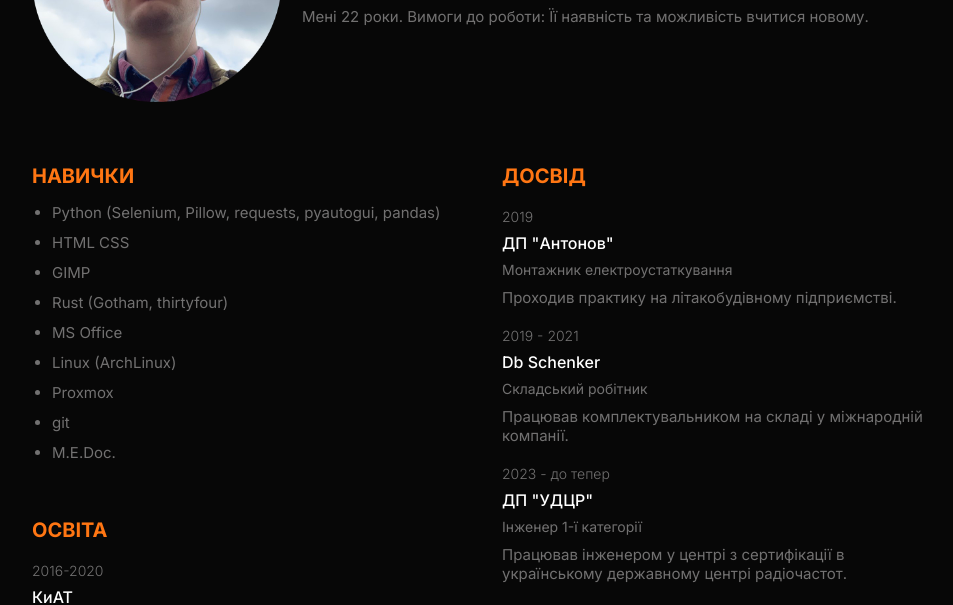
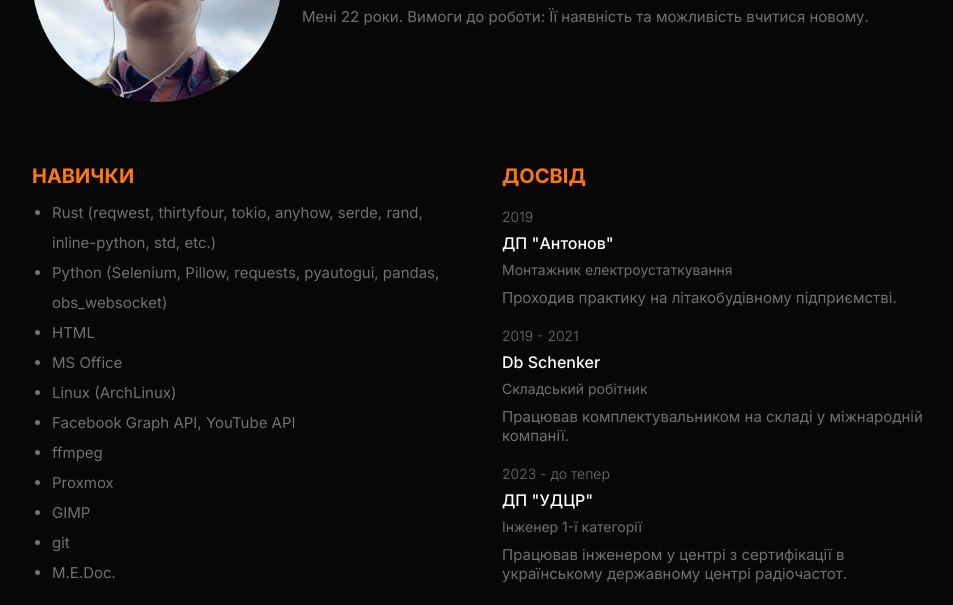
Before and after one commit to belesspathetic/cv, a plain HTML site: page index.html in a window 1280 px wide. Shown: the part 198-803 px from the top of the page, without its empty margins (158-1111 px from the left). Drawn offline with nearby package versions, Linux system fonts and the light colour scheme.

Commit message:
Update index.html

```diff
--- a/index.html
+++ b/index.html
@@ -35,13 +35,15 @@
         <div class="skills">
             <h3 class="title">Навички</h3>
             <ul class="skills_list description">
-                <li>Python (Selenium, Pillow, requests, pyautogui, pandas)</li>
-                <li>HTML CSS</li>
-                <li>GIMP</li>
-                <li>Rust (Gotham, thirtyfour)</li>
+                <li>Rust (reqwest, thirtyfour, tokio, anyhow, serde, rand, inline-python, std, etc.)</li>
+                <li>Python (Selenium, Pillow, requests, pyautogui, pandas, obs_websocket)</li>
+                <li>HTML</li>
                 <li>MS Office</li>
                 <li>Linux (ArchLinux)</li>
+                <li>Facebook Graph API, YouTube API</li>
+                <li>ffmpeg</li>
                 <li>Proxmox</li>
+                <li>GIMP</li>
                 <li>git</li>
                 <li>M.E.Doc.</li>
             </ul>
```
